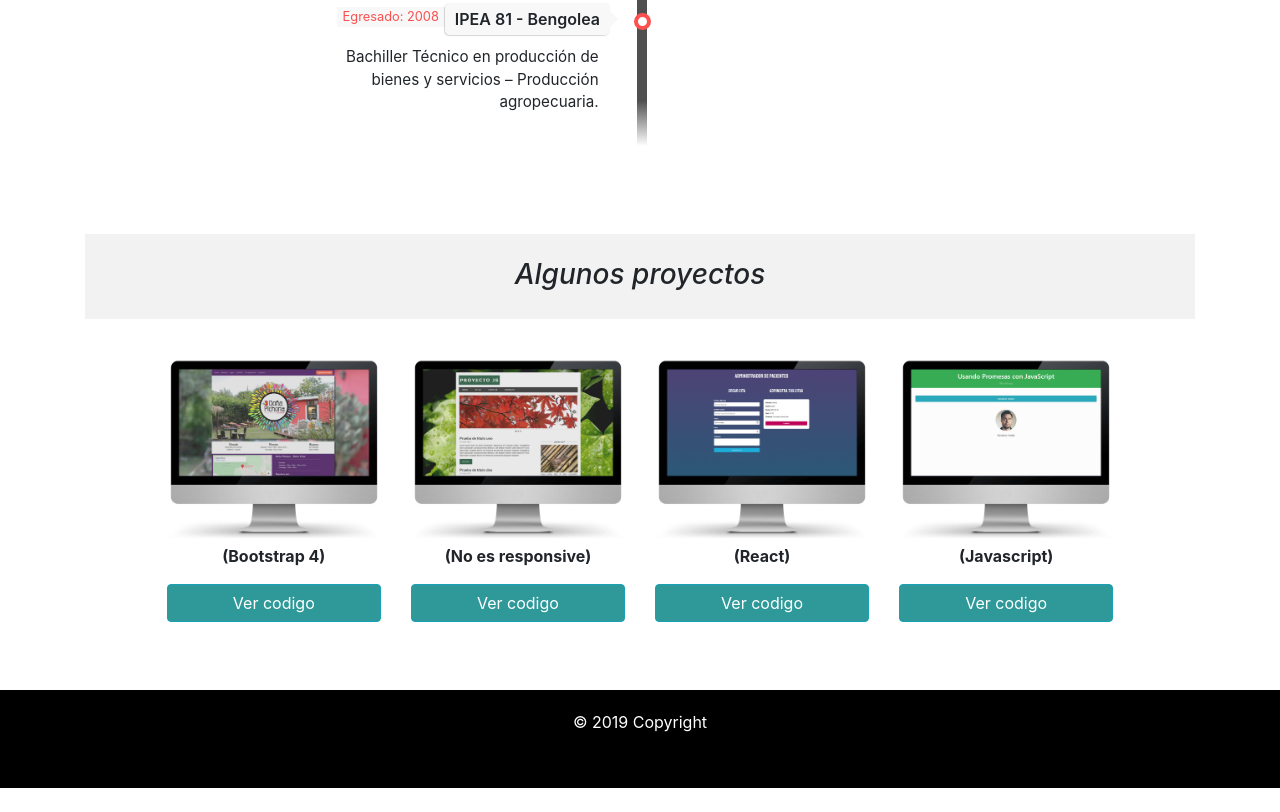
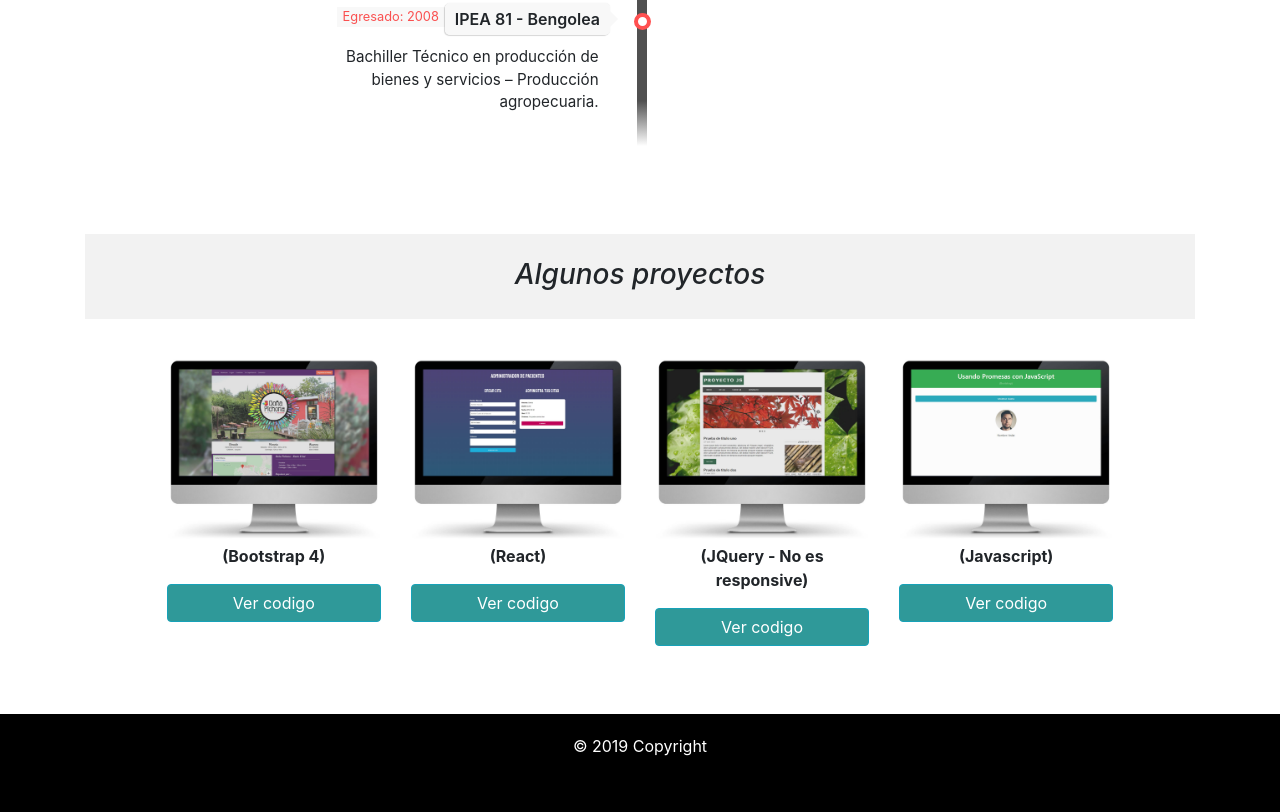
Before and after one commit to Pitunetix/Cv, a plain HTML site: page index.html in a window 1280 px wide. Shown: the part 2186-2998 px from the top of the page. Before the commit the page ends 2974 px from the top, so only its background shows below. Drawn offline with nearby package versions, Linux system fonts and the light colour scheme; a script that the page names is missing; files whose address does not match are found by name; a web font is replaced by a local one.

Commit message:
Proyectos
Modifique la posicion de los proyectos

```diff
--- a/index.html
+++ b/index.html
@@ -474,20 +474,20 @@
                         </a>
                     </div>
 
-                    <div class="col-sm-12 col-md-3"><a href="https://griusech.github.io/Proyecto-Jquery/index.html"
-                            target="_blank"><img src="img/proyecto-pc.jpg" class="img-fluid"></a>
-                        <p class="no-responsive"><strong>(No es responsive)</strong></p>
-                        <a href="https://github.com/griusech/Proyecto-Jquery" target="_blank">
-                            <button type="button" class="btn btn-info w-100">Ver codigo</button>
-                        </a>
-                    </div>
-
                     <div class="col-sm-12 col-md-3"><a href="https://vet-react-app.netlify.app/" target="_blank"><img
                         src="img/citas-pc.jpg" class="img-fluid"></a>
                         <p class="no-responsive"><strong>(React)</strong></p>
                         <a href="https://github.com/griusech/citas-react" target="_blank">
                             <button type="button" class="btn btn-info w-100" >Ver codigo</button>
                         </a>
+                    </div>
+
+                    <div class="col-sm-12 col-md-3"><a href="https://griusech.github.io/Proyecto-Jquery/index.html"
+                        target="_blank"><img src="img/proyecto-pc.jpg" class="img-fluid"></a>
+                    <p class="no-responsive"><strong>(JQuery - No es responsive)</strong></p>
+                    <a href="https://github.com/griusech/Proyecto-Jquery" target="_blank">
+                        <button type="button" class="btn btn-info w-100">Ver codigo</button>
+                    </a>
                     </div>
 
                     <div class="col-sm-12 col-md-3"><a href="https://griusech.github.io/promesas-js/" target="_blank"><img src="img/promesas-pc.jpg" class="img-fluid"></a>
```
